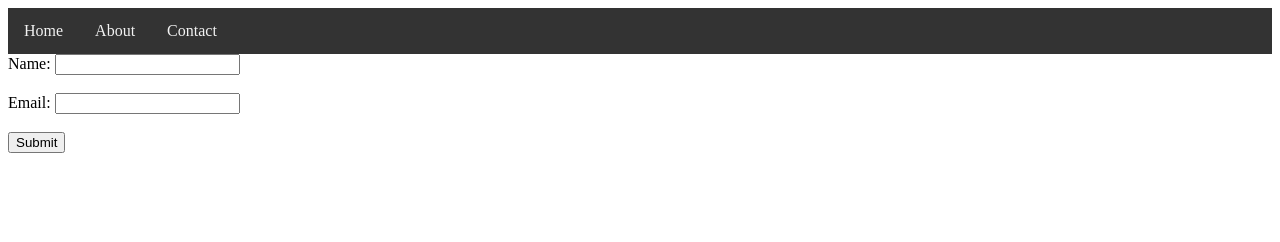
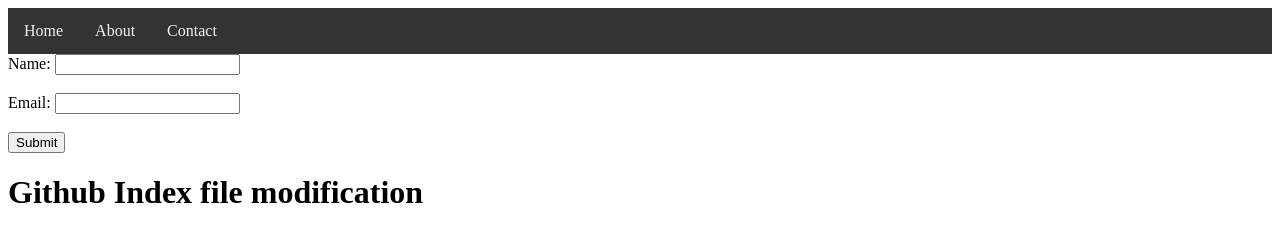
Before and after one commit to Sanjay-Tech-Lab/GitExample2, a plain HTML site: page index.html in a window 1280 px wide. Drawn offline with Linux system fonts and the light colour scheme.

Commit message:
second version index.html file

```diff
--- a/index.html
+++ b/index.html
@@ -38,5 +38,6 @@
 
         <input type="submit" value="Submit">
     </form>
+    <h1>Github Index file modification</h1>
 </body>
 </html>
```
